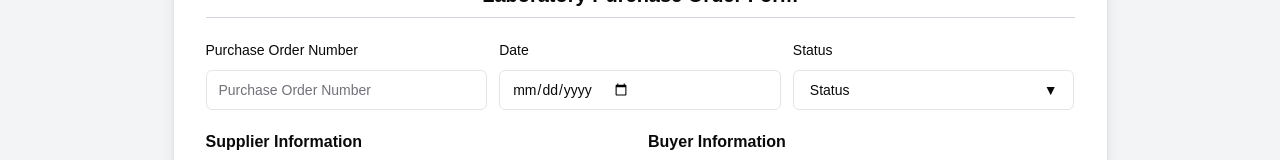
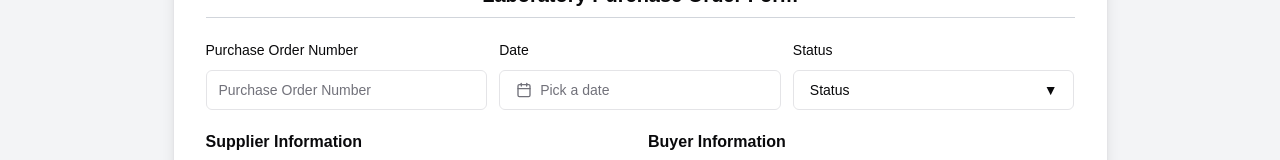
Before and after one commit to kristinjuwel/automated-laboratory-inventory, a Next.js app: page /laboratory-purchase-order in a window 1280 px wide. Shown: the part 232-392 px from the top of the page. Built offline with nearby package versions, Linux system fonts and the light colour scheme.

Commit message:
feat: change date inputs to datepicker and adjust button transition

```diff
--- a/src/app/(main)/laboratory-purchase-order/page.tsx
+++ b/src/app/(main)/laboratory-purchase-order/page.tsx
@@ -21,6 +21,7 @@ import {
   FormControl,
   FormMessage,
 } from "@/components/ui/form";
+import { DatePickerWithPresets } from "@/components/ui/datepicker";
 
 interface LabPurchaseValues {
   purchaseOrderNo: string;
@@ -200,11 +201,9 @@ const LabPurchaseOrder = () => {
                     <FormItem>
                       <FormLabel>Date</FormLabel>
                       <FormControl>
-                        <Input
-                          type="date"
-                          {...field}
-                          required
-                          className="w-full"
+                        <DatePickerWithPresets
+                          date={field.value}
+                          setDate={(newDate) => field.onChange(newDate)}
                         />
                       </FormControl>
                       <FormMessage />
@@ -542,7 +541,7 @@ const LabPurchaseOrder = () => {
                         <div className="flex justify-center">
                           <Button
                             onClick={handleAddRow}
-                            className="bg-gray-300 text-black hover:bg-sky-500 hover:text-white w-full"
+                            className="bg-amber-50 text-black hover:bg-amber-100 w-full"
                           >
                             Add New Row
                           </Button>
@@ -581,7 +580,7 @@ const LabPurchaseOrder = () => {
                 <Button
                   type="submit"
                   onClick={form.handleSubmit(handleSubmit)}
-                  className="bg-sky-500 text-white w-full"
+                  className="bg-sky-500 text-white w-full hover:bg-sky-700 transition-colors duration-300 ease-in-out"
                 >
                   Submit Form
                 </Button>
```
